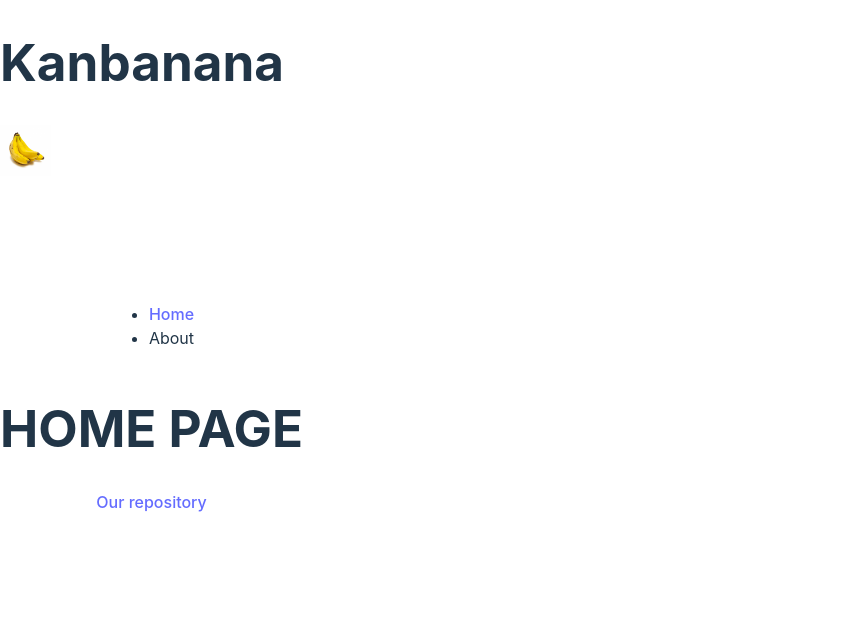
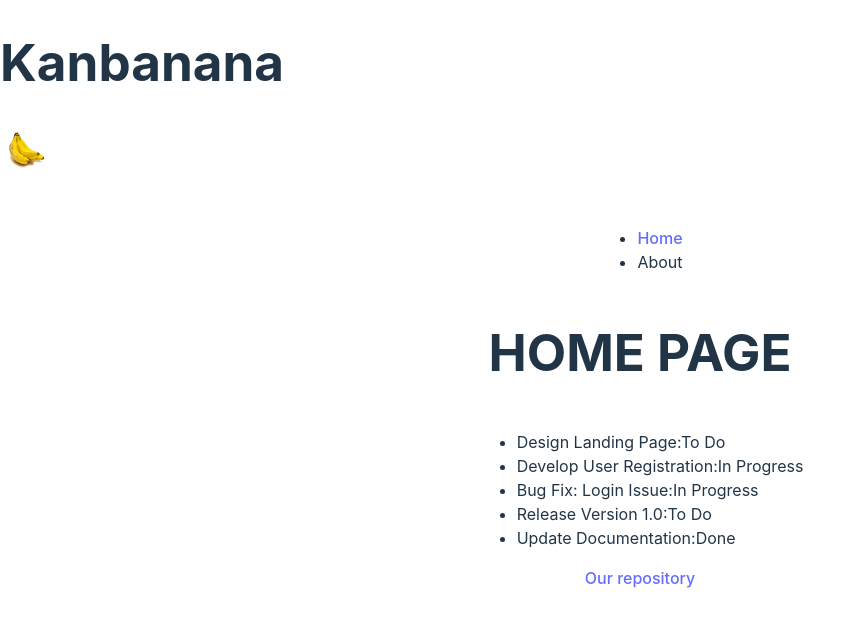
Before and after one commit to aoge2716/Kanban-Board-App, a React (Vite) app in the folder kanBan/: page / in a window 1280 px wide. Shown: the top 626 px of the page, without its empty margins (0-863 px from the left). Built offline with nearby package versions, Linux system fonts and the light colour scheme.

Commit message:
display information of json in home.jsx

```diff
--- a/kanBan/src/component/Home.jsx
+++ b/kanBan/src/component/Home.jsx
@@ -1,14 +1,24 @@
 import Sidebar from "./SideBar.jsx"
 import Navbar from "./Navbar.jsx"
 import Footer from "./Footer.jsx"
-
+import tasksArr from "../assets/json/ItemsList.json"
 export default function Home(){
     return(
         <div id="home">
 
+
         <Sidebar/>
         <Navbar/>
         <h1>HOME PAGE</h1>
+
+        <ul>
+            {tasksArr.map(element => {
+                return(
+                <li>{element.title}:{element.status}</li>
+            )
+            })}
+        </ul>
+
         <Footer/>
         </div>
     )
--- a/kanBan/src/index.css
+++ b/kanBan/src/index.css
@@ -59,6 +59,7 @@ button:focus-visible {
   flex-direction: column;
   justify-content: center;
   align-items: center;
+  width: 100vw;
 }
 
 /* #sidebar{
```
Also changed, not shown: kanBan/src/assets/image/logo/burger_menu.jpg (added).
